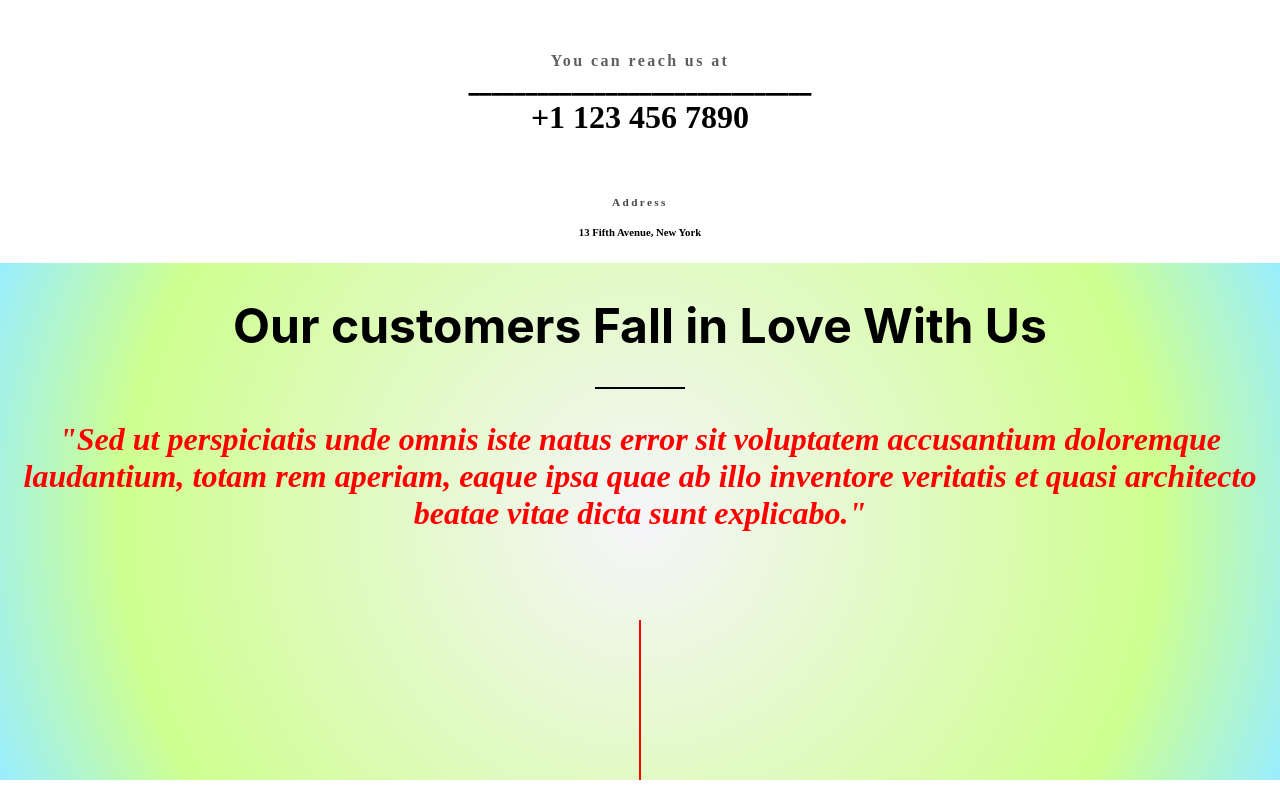
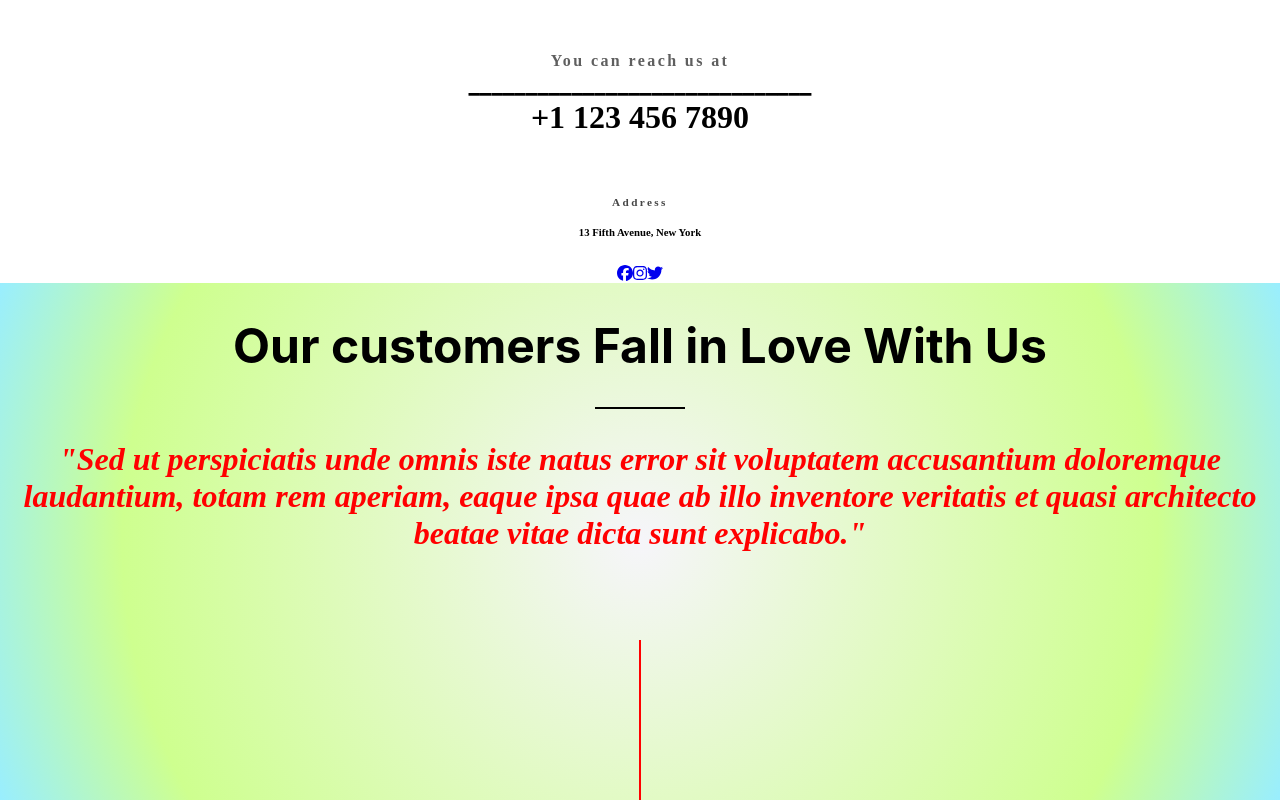
Before and after one commit to Yodawgz0/food-works, a React (Create React App) app: page / in a window 1280 px wide. Shown: the part 903-1703 px from the top of the page. Built offline with nearby package versions, Linux system fonts and the light colour scheme.

Commit message:
icons updated in footer(partially)

```diff
--- a/src/components/FooterMain.js
+++ b/src/components/FooterMain.js
@@ -1,4 +1,7 @@
 import React from "react";
+import { faFacebook , faInstagram, faTwitter} from '@fortawesome/free-brands-svg-icons'
+import { FontAwesomeIcon } from '@fortawesome/react-fontawesome'
+
 
 export default function FooterMain() {
   return (
@@ -6,6 +9,7 @@
       <h2>____</h2>
       <h1>DEEPLIGHT</h1>
       <h5>RESTAURANT</h5>
+      <div className="footerContainerredline"></div>
       <div className="footerContainerContact">
         <h5>You can reach us at</h5>
         <h2>______________________________</h2>
@@ -16,9 +20,9 @@
       <h6>13 Fifth Avenue, New York</h6>
     </div>
     <div className="footerContainerSocial">
-      <a href="{#}"><i className="fab fa-facebook-f"></i></a>
-      <a href="{#}"><i className="fab fa-instagram"></i></a>
-      <a href="{#}"><i className="fab fa-twitter"></i></a>
+      <a href="https://facebook.com"><FontAwesomeIcon icon={faFacebook} /></a>
+      <a href="https://instagram.com"><FontAwesomeIcon icon={faInstagram} /></a>
+      <a href="https://twitter.com"><FontAwesomeIcon icon={faTwitter} /></a>
     </div>
     </div>
   );
--- a/src/styles/FooterStyles.scss
+++ b/src/styles/FooterStyles.scss
@@ -3,7 +3,6 @@
   height:auto;
   text-align: center;
 }
-
 
 .footerContainer h1{
   margin: 0px;
```
